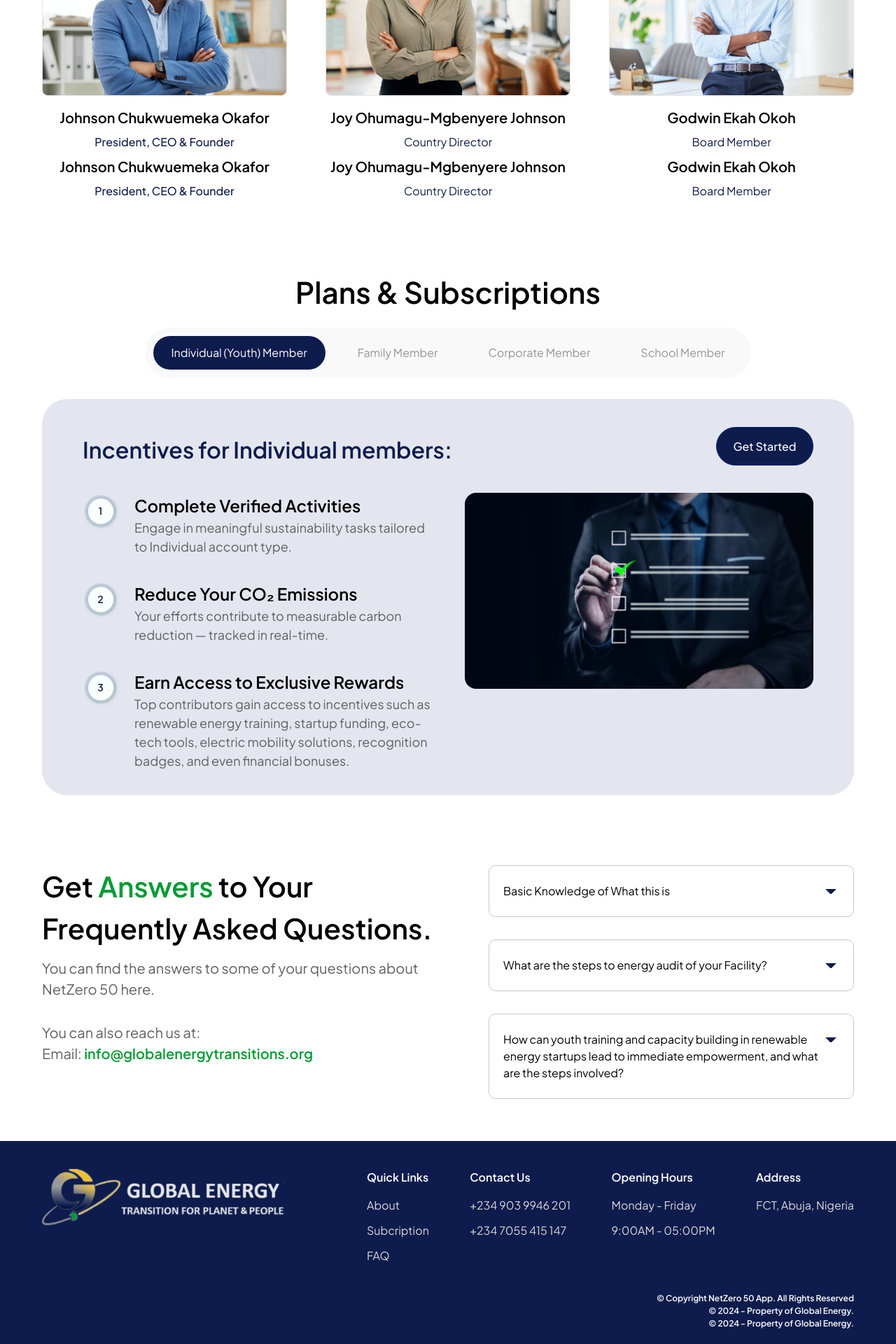
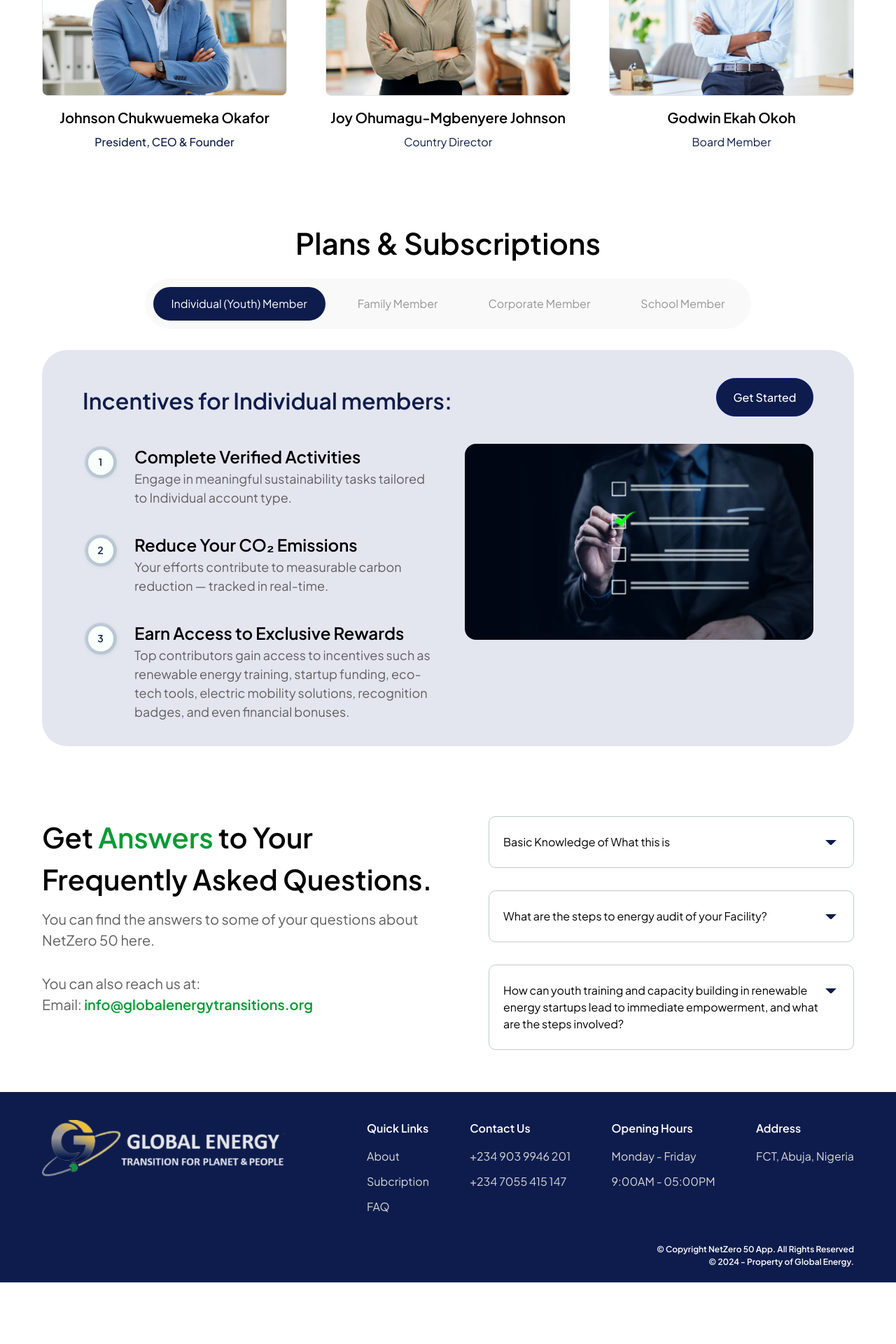
Before and after one commit to cuesoftinc/global-energy-landing, a React (Vite) app: page / in a window 1280 px wide. Shown: the part 2180-4100 px from the top of the page at 70% size. After the commit the page ends 4012 px from the top, so only its background shows below. Built offline with nearby package versions, Linux system fonts and the light colour scheme.

Commit message:
Updated text

```diff
--- a/src/components/about/Team.jsx
+++ b/src/components/about/Team.jsx
@@ -16,16 +16,12 @@ const Team = () => {
                     <div className="flex flex-col justify-center items-center gap-[8px]">
                         <p className="text-[20px] md:text-[16px] text-center font-semibold">Johnson Chukwuemeka Okafor</p>
                         <p className="text-[16px] text-blue font-medium">President, CEO & Founder</p>
-                        <p className="text-[20px] md:text-[16px] text-center font-semibold">Johnson Chukwuemeka Okafor</p>
-                        <p className="text-[16px] text-blue font-medium">President, CEO & Founder</p>
                     </div>
                 </div>
 
                 <div className="flex flex-col justify-start items-center gap-[16px]">
                     <img className="w-[350px] h-[250px] lg:h-[220px] rounded-[8px] md:w-[283px] md:h-[200px] object-cover object-top border" src={team2} alt="" />
                     <div className="flex flex-col justify-center items-center gap-[8px]">
-                        <p className="text-[20px] font-semibold md:text-[16px] text-center">Joy Ohumagu-Mgbenyere Johnson</p>
-                        <p className="text-[16px] text-blue">Country Director</p>
                         <p className="text-[20px] font-semibold md:text-[16px] text-center">Joy Ohumagu-Mgbenyere Johnson</p>
                         <p className="text-[16px] text-blue">Country Director</p>
                     </div>
@@ -36,8 +32,6 @@ const Team = () => {
                     <div className="flex flex-col justify-center items-center gap-[8px]">
                         <p className="text-[20px] font-semibold md:text-[16px] text-center">Godwin Ekah Okoh</p>
                         <p className="text-[16px] text-blue">Board Member</p>
-                        <p className="text-[20px] font-semibold md:text-[16px] text-center">Godwin Ekah Okoh</p>
-                        <p className="text-[16px] text-blue">Board Member</p>
                     </div>
                 </div>
             </div>
--- a/src/components/footer/Footer.jsx
+++ b/src/components/footer/Footer.jsx
@@ -48,7 +48,6 @@ const Footer = () => {
             <div className="text-[12px] text-white flex flex-col items-end pb-[20px]" >
                 <p className="font-semibold text-left">© Copyright NetZero 50 App. All Rights Reserved</p>
                 <p className="font-semibold text-left">&copy; {new Date().getFullYear()} - Property of Global Energy.</p>
-                <p className="font-semibold text-left">&copy; {new Date().getFullYear()} - Property of Global Energy.</p>
             </div>
         </div>
     )
```
